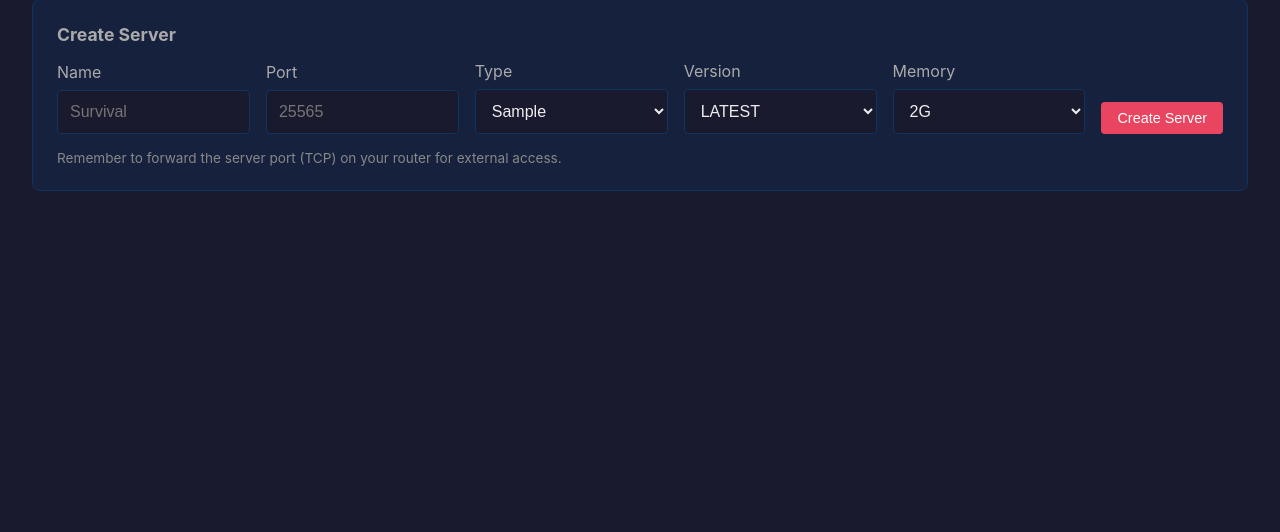
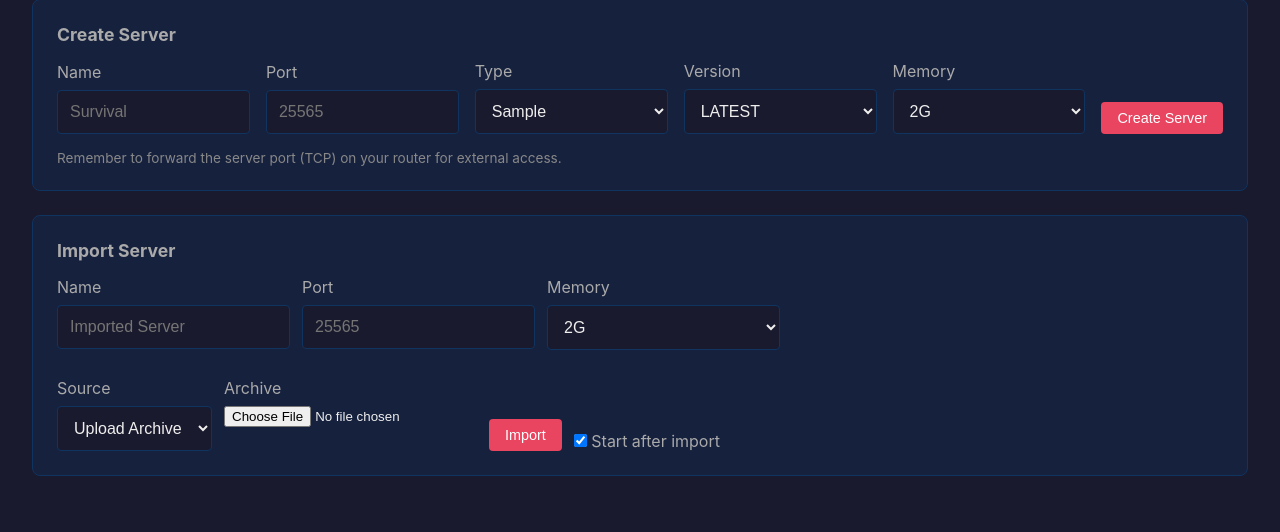
Before and after one commit to midyear66/minecraftserver, a Flask app: template admin/templates/dashboard.html in a window 1280 px wide. Shown: the part 297-829 px from the top of the page. Before the commit the page ends 488 px from the top, so only its background shows below. Run offline with Flask 3, Linux system fonts and the light colour scheme; the template is opened without the code that fills it: most values are stand-ins (such as "Sample title", 1, 10 or a date in 2020); some libraries are stand-ins or nearby versions.

Commit message:
Add server import feature for existing Minecraft servers
Allow users to import existing server data via archive upload (ZIP/tar.gz)
or from a local directory path. The import auto-detects server type
(Paper, Spigot, Fabric, Forge, Vanilla) and version from JAR files and
directory structure. Handles nested archive directories and includes
optional auto-start after import.

🤖 Generated with [Claude Code](https://claude.com/claude-code)

Co-Authored-By: Claude Opus 4.5 <noreply@anthropic.com>

```diff
--- a/admin/app.py
+++ b/admin/app.py
@@ -4,6 +4,9 @@ import re
 import time
 import functools
 import threading
+import zipfile
+import tarfile
+import shutil
 from flask import Flask, render_template, request, redirect, url_for, flash, session, jsonify, send_file
 from werkzeug.utils import secure_filename
 import glob as glob_module
@@ -183,6 +186,109 @@ def get_next_internal_port(config):
     return port
 
 
+def detect_server_type(data_path):
+    """Detect Minecraft server type from files in the data directory."""
+    # Check for JAR files that indicate server type
+    jar_files = glob_module.glob(os.path.join(data_path, '*.jar'))
+    jar_names = [os.path.basename(f).lower() for f in jar_files]
+
+    for jar in jar_names:
+        if 'paper' in jar:
+            return 'PAPER'
+        if 'spigot' in jar:
+            return 'SPIGOT'
+        if 'fabric' in jar:
+            return 'FABRIC'
+        if 'forge' in jar or 'minecraftforge' in jar:
+            return 'FORGE'
+
+    # Check for mod/plugin directories
+    if os.path.isdir(os.path.join(data_path, 'mods')):
+        # Could be Fabric or Forge - default to Fabric as it's more common
+        return 'FABRIC'
+    if os.path.isdir(os.path.join(data_path, 'plugins')):
+        # Could be Paper or Spigot - default to Paper as it's more common
+        return 'PAPER'
+
+    return 'VANILLA'
+
+
+def detect_server_version(data_path):
+    """Detect Minecraft server version from files in the data directory."""
+    # Try to extract version from JAR filenames
+    jar_files = glob_module.glob(os.path.join(data_path, '*.jar'))
+    for jar_path in jar_files:
+        jar_name = os.path.basename(jar_path)
+        # Common patterns: paper-1.21.5.jar, minecraft_server.1.21.5.jar, server-1.21.jar
+        match = re.search(r'(\d+\.\d+(?:\.\d+)?)', jar_name)
+        if match:
+            return match.group(1)
+
+    # Try to read version.json if it exists
+    version_json_path = os.path.join(data_path, 'version.json')
+    if os.path.exists(version_json_path):
+        try:
+            with open(version_json_path, 'r') as f:
+                data = json.load(f)
+                if 'id' in data:
+                    return data['id']
+        except:
+            pass
+
+    return 'LATEST'
+
+
+def extract_archive(file, dest_path):
+    """Extract a ZIP or tar.gz archive to the destination path."""
+    filename = file.filename.lower()
+
+    # Save to temp location first
+    temp_path = os.path.join('/tmp', secure_filename(file.filename))
+    file.save(temp_path)
+
+    try:
+        if filename.endswith('.zip'):
+            with zipfile.ZipFile(temp_path, 'r') as zf:
+                # Check if archive has a single root directory
+                names = zf.namelist()
+                if names and all(n.startswith(names[0].split('/')[0] + '/') for n in names if n):
+                    # Single root folder - extract contents to dest
+                    root_folder = names[0].split('/')[0]
+                    for member in zf.namelist():
+                        if member.startswith(root_folder + '/'):
+                            # Strip the root folder from the path
+                            relative_path = member[len(root_folder) + 1:]
+                            if relative_path:
+                                target_path = os.path.join(dest_path, relative_path)
+                                if member.endswith('/'):
+                                    os.makedirs(target_path, exist_ok=True)
+                                else:
+                                    os.makedirs(os.path.dirname(target_path), exist_ok=True)
+                                    with zf.open(member) as src, open(target_path, 'wb') as dst:
+                                        dst.write(src.read())
+                else:
+                    zf.extractall(dest_path)
+        elif filename.endswith('.tar.gz') or filename.endswith('.tgz'):
+            with tarfile.open(temp_path, 'r:gz') as tf:
+                # Check if archive has a single root directory
+                names = tf.getnames()
+                if names and all(n.startswith(names[0].split('/')[0] + '/') or n == names[0].split('/')[0] for n in names):
+                    root_folder = names[0].split('/')[0]
+                    for member in tf.getmembers():
+                        if member.name.startswith(root_folder + '/') or member.name == root_folder:
+                            # Strip the root folder from the path
+                            if member.name == root_folder:
+                                continue
+                            member.name = member.name[len(root_folder) + 1:]
+                            if member.name:
+                                tf.extract(member, dest_path)
+                else:
+                    tf.extractall(dest_path)
+    finally:
+        if os.path.exists(temp_path):
+            os.remove(temp_path)
+
+
 def _fetch_mojang_versions():
     """Fetch release versions from Mojang's version manifest.
     Used for VANILLA, SPIGOT, and FORGE server types.
@@ -690,6 +796,124 @@ def create_server():
         flash(f'Created server "{name}" on port {port} and restarted proxy', 'success')
     else:
         flash(f'Created server "{name}" on port {port} but failed to restart proxy', 'warning')
+
+    return redirect(url_for('dashboard'))
+
+
+@app.route('/servers/import', methods=['POST'])
+@login_required
+def import_server():
+    """Import an existing Minecraft server from archive or local path."""
+    # Validate basic inputs
+    name = request.form.get('name', '').strip()
+    port = request.form.get('port', type=int)
+    memory = request.form.get('memory', '2G')
+    import_type = request.form.get('import_type', 'file')
+    auto_start = request.form.get('auto_start') == '1'
+
+    if not name:
+        flash('Server name is required', 'error')
+        return redirect(url_for('dashboard'))
+
+    # Validate port
+    if not port or port < 1 or port > 65535:
+        flash('Invalid port number', 'error')
+        return redirect(url_for('dashboard'))
+
+    # Check port not already in use
+    config = load_config()
+    for srv in config.get('servers', []):
+        if int(srv.get('external_port', 0)) == port:
+            flash(f'Port {port} is already in use', 'error')
+            return redirect(url_for('dashboard'))
+
+    # Create container name and data directory
+    container_name = sanitize_container_name(name)
+    data_path = os.path.join(MC_DATA_DIR, container_name)
+
+    # Check for existing container directory
+    if os.path.exists(data_path):
+        flash(f'Server directory already exists: {container_name}', 'error')
+        return redirect(url_for('dashboard'))
+
+    # Handle import based on type
+    if import_type == 'file':
+        # File upload
+        file = request.files.get('server_file')
+        if not file or file.filename == '':
+            flash('No file selected', 'error')
+            return redirect(url_for('dashboard'))
+
+        filename = secure_filename(file.filename).lower()
+        if not (filename.endswith('.zip') or filename.endswith('.tar.gz') or filename.endswith('.tgz')):
+            flash('Invalid file format. Use ZIP or tar.gz', 'error')
+            return redirect(url_for('dashboard'))
+
+        # Extract archive
+        os.makedirs(data_path, exist_ok=True)
+        try:
+            extract_archive(file, data_path)
+        except Exception as e:
+            shutil.rmtree(data_path, ignore_errors=True)
+            flash(f'Failed to extract archive: {e}', 'error')
+            return redirect(url_for('dashboard'))
+
+    else:
+        # Local path
+        server_path = request.form.get('server_path', '').strip()
+        if not server_path:
+            flash('Server path is required', 'error')
+            return redirect(url_for('dashboard'))
+
+        if not os.path.isdir(server_path):
+            flash(f'Directory not found: {server_path}', 'error')
+            return redirect(url_for('dashboard'))
+
+        # Copy files from source to mc_data
+        try:
+            shutil.copytree(server_path, data_path)
+        except Exception as e:
+            flash(f'Failed to copy server files: {e}', 'error')
+            return redirect(url_for('dashboard'))
+
+    # Detect server type and version from imported files
+    server_type = detect_server_type(data_path)
+    version = detect_server_version(data_path)
+
+    # Allocate internal port and create config
+    internal_port = get_next_internal_port(config)
+
+    server_config = {
+        'name': name,
+        'container_name': container_name,
+        'external_port': port,
+        'internal_port': internal_port,
+        'type': server_type,
+        'version': version,
+        'memory': memory,
+    }
+
+    # Create Docker container
+    try:
+        create_mc_container(server_config)
+        if auto_start:
+            start_mc_container(container_name)
+    except Exception as e:
+        flash(f'Failed to create container: {e}', 'error')
+        return redirect(url_for('dashboard'))
+
+    # Save config and restart proxy
+    config.setdefault('servers', []).append(server_config)
+    try:
+        save_config(config)
+    except Exception as e:
+        flash(f'Server imported but failed to save config: {e}', 'error')
+        return redirect(url_for('dashboard'))
+
+    if restart_proxy():
+        flash(f'Imported server "{name}" on port {port} (detected: {server_type})', 'success')
+    else:
+        flash(f'Imported server "{name}" but failed to restart proxy', 'warning')
 
     return redirect(url_for('dashboard'))
 
--- a/admin/templates/dashboard.html
+++ b/admin/templates/dashboard.html
@@ -137,6 +137,75 @@
         Remember to forward the server port (TCP) on your router for external access.
     </p>
 </div>
+
+<div class="card">
+    <h2>Import Server</h2>
+    <form method="POST" action="{{ url_for('import_server') }}" enctype="multipart/form-data" class="add-form">
+        <div style="display: grid; grid-template-columns: 1fr 1fr 1fr; gap: 0.75rem;">
+            <div class="form-group" style="margin-bottom: 0;">
+                <label for="import_name">Name</label>
+                <input type="text" id="import_name" name="name" placeholder="Imported Server" required>
+            </div>
+            <div class="form-group" style="margin-bottom: 0;">
+                <label for="import_port">Port</label>
+                <input type="number" id="import_port" name="port" placeholder="25565" required min="1" max="65535">
+            </div>
+            <div class="form-group" style="margin-bottom: 0;">
+                <label for="import_memory">Memory</label>
+                <select id="import_memory" name="memory">
+                    <option value="2G" selected>2G</option>
+                    <option value="3G">3G</option>
+                    <option value="4G">4G</option>
+                    <option value="6G">6G</option>
+                    <option value="8G">8G</option>
+                </select>
+            </div>
+        </div>
+        <div style="display: flex; align-items: stretch; gap: 0.75rem; margin-top: 0.75rem;">
+            <div class="form-group" style="margin-bottom: 0; flex: 0 0 auto; display: flex; flex-direction: column;">
+                <label for="import_type">Source</label>
+                <select id="import_type" name="import_type" onchange="toggleImportType()" style="flex: 1;">
+                    <option value="file">Upload Archive</option>
+                    <option value="path">Local Path</option>
+                </select>
+            </div>
+            <div class="form-group" id="file_input_group" style="margin-bottom: 0; flex: 1; display: flex; flex-direction: column;">
+                <label for="server_file">Archive</label>
+                <input type="file" id="server_file" name="server_file" accept=".zip,.tar.gz,.tgz,application/zip,application/gzip,application/x-gzip,application/x-tar,application/x-compressed-tar" style="flex: 1;">
+            </div>
+            <div class="form-group" id="path_input_group" style="display: none; margin-bottom: 0; flex: 1; flex-direction: column;">
+                <label for="server_path">Path</label>
+                <input type="text" id="server_path" name="server_path" placeholder="/path/to/server" style="flex: 1;">
+            </div>
+            <button type="submit" class="btn btn-primary" style="align-self: flex-end;">Import</button>
+            <label style="font-weight: normal; cursor: pointer; margin: 0; white-space: nowrap; align-self: flex-end;">
+                <input type="checkbox" name="auto_start" value="1" checked> Start after import
+            </label>
+        </div>
+    </form>
+</div>
+
+<script>
+function toggleImportType() {
+    const importType = document.getElementById('import_type').value;
+    const fileGroup = document.getElementById('file_input_group');
+    const pathGroup = document.getElementById('path_input_group');
+    const fileInput = document.getElementById('server_file');
+    const pathInput = document.getElementById('server_path');
+
+    if (importType === 'file') {
+        fileGroup.style.display = 'flex';
+        pathGroup.style.display = 'none';
+        fileInput.required = true;
+        pathInput.required = false;
+    } else {
+        fileGroup.style.display = 'none';
+        pathGroup.style.display = 'flex';
+        fileInput.required = false;
+        pathInput.required = true;
+    }
+}
+</script>
 
 <style>
     .server-name:hover {
```
